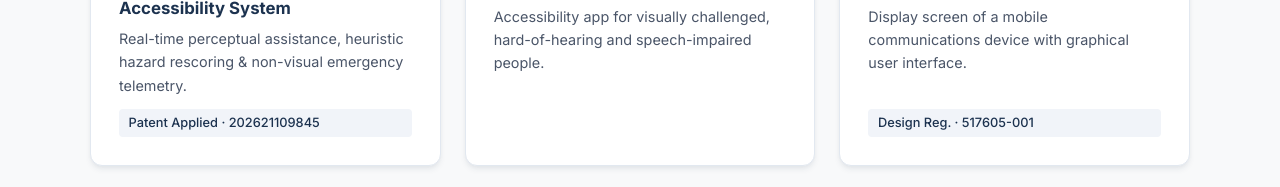
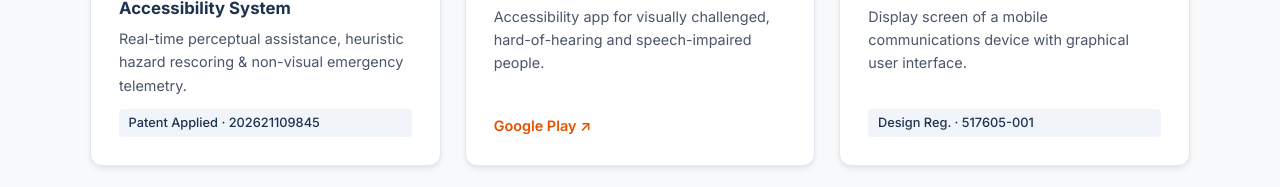
Before and after one commit to vishwasraval/vishwasraval, a plain HTML site: page index.html in a window 1280 px wide. Shown: the part 3341-3528 px from the top of the page. Drawn offline with nearby package versions, Linux system fonts and the light colour scheme.

Commit message:
Update link for Divy-Drishti App
Replaced GitHub link with Google Play link for Divy-Drishti App.

```diff
--- a/index.html
+++ b/index.html
@@ -275,7 +275,7 @@
             </div>
             <h3>Divy-Drishti App</h3>
             <p>Accessibility app for visually challenged, hard-of-hearing and speech-impaired people.</p>
-            <!--<a href="https://github.com/vishwasraval/Divy-Drishti-App" target="_blank" rel="noopener" class="res-card__link">GitHub ↗</a>-->
+            <a href="https://play.google.com/store/apps/details?id=com.divydrishti.app" target="_blank" rel="noopener" class="res-card__link">Google Play ↗</a>
           </article>
           <article class="res-card">
             <div class="res-card__icon"><i class="fas fa-palette"></i></div>
```
